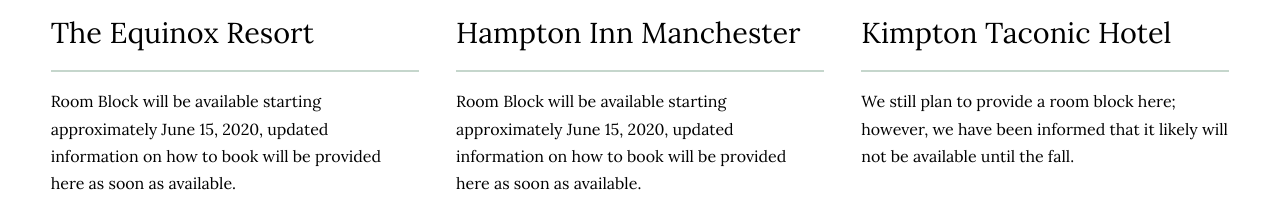
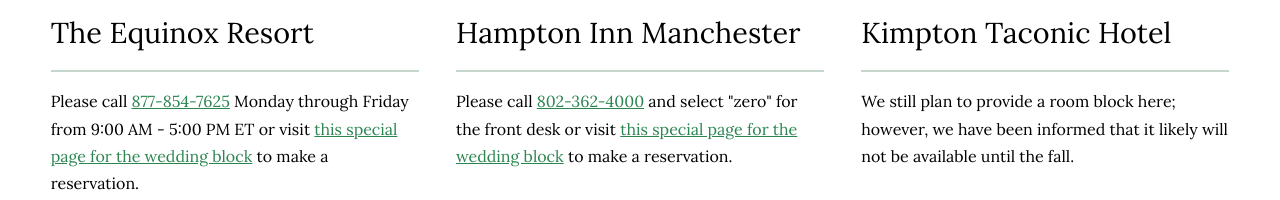
Before and after one commit to mrdavidjcole/michelle-andrew-wedding-website, a Next.js app: page /accommodations in a window 1280 px wide. Shown: the part 600-800 px from the top of the page. Built offline with nearby package versions, Linux system fonts and the light colour scheme.

Commit message:
Update hotel info

```diff
--- a/pages/accommodations.jsx
+++ b/pages/accommodations.jsx
@@ -87,17 +87,29 @@
         <div className="option">
           <h2>The Equinox Resort</h2>
           <p className="option-details">
-            Room Block will be available starting approximately June 15, 2020,
-            updated information on how to book will be provided here as soon as
-            available.
+            Please call <a href="tel:877-854-7625">877-854-7625</a> Monday
+            through Friday from 9:00 AM - 5:00 PM ET or visit{" "}
+            <a
+              href="https://www.marriott.com/event-reservations/reservation-link.mi?id=1589516785311&key=GRP&app=resvlink"
+              target="_blank"
+            >
+              this special page for the wedding block
+            </a>{" "}
+            to make a reservation.
           </p>
         </div>
         <div className="option">
           <h2>Hampton Inn Manchester</h2>
           <p className="option-details">
-            Room Block will be available starting approximately June 15, 2020,
-            updated information on how to book will be provided here as soon as
-            available.
+            Please call <a href="tel:802-362-4000">802-362-4000</a> and select
+            "zero" for the front desk or visit{" "}
+            <a
+              href="https://hamptoninn.hilton.com/en/hp/groups/personalized/R/RUTMVHX-CBC-20210604/index.jhtml?WT.mc_id=POG"
+              target="_blank"
+            >
+              this special page for the wedding block
+            </a>{" "}
+            to make a reservation.
           </p>
         </div>
         <div className="option">
```
